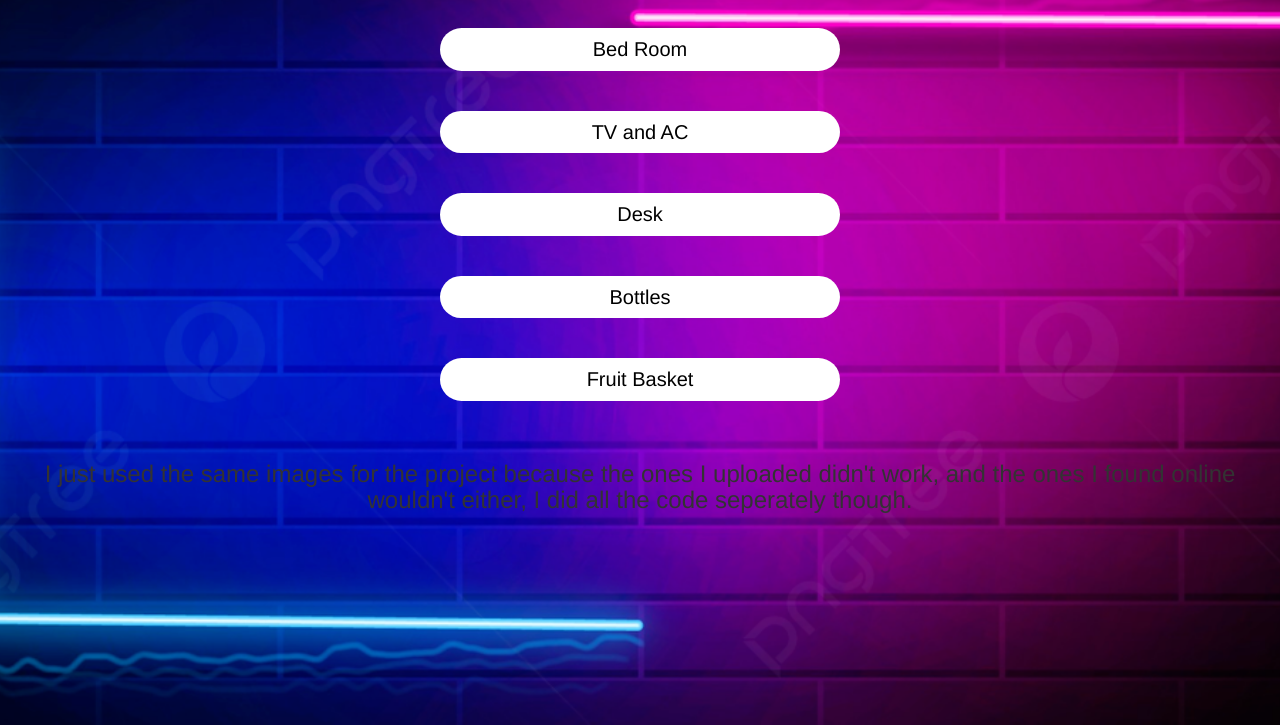
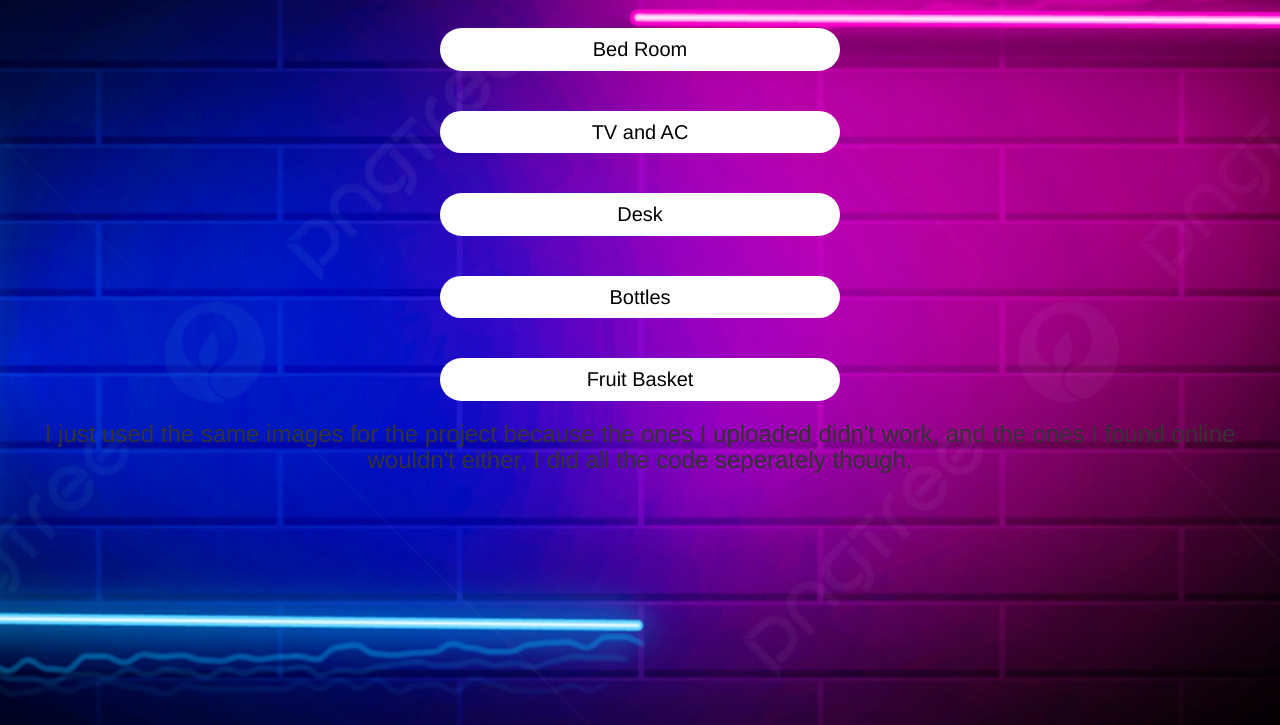
Before and after one commit to ExtremeCoder991/Project131-133, a plain HTML site: page index.html in a window 1280 px wide. Shown: the part 75-800 px from the top of the page. Drawn offline with nearby package versions, Linux system fonts and the light colour scheme; a script that the page names is missing.

Commit message:
Update index.html

```diff
--- a/index.html
+++ b/index.html
@@ -36,8 +36,8 @@
     <a href="bottle.html" class="btn ">Bottles</a>
     <br> <br><br>
     <a href="fruit.html" class="btn ">Fruit Basket</a>
-  <br><br><br>
-    <h3>I just used the same images for the project because the ones I uploaded didn't work, and the ones I found online wouldn't either, I did all the code seperately though.</h3>
+ <br>
+    <h3 id="READMENOTE">I just used the same images for the project because the ones I uploaded didn't work, and the ones I found online wouldn't either, I did all the code seperately though.</h3>
   </center>
   <script src="main.js"></script>
 
```
